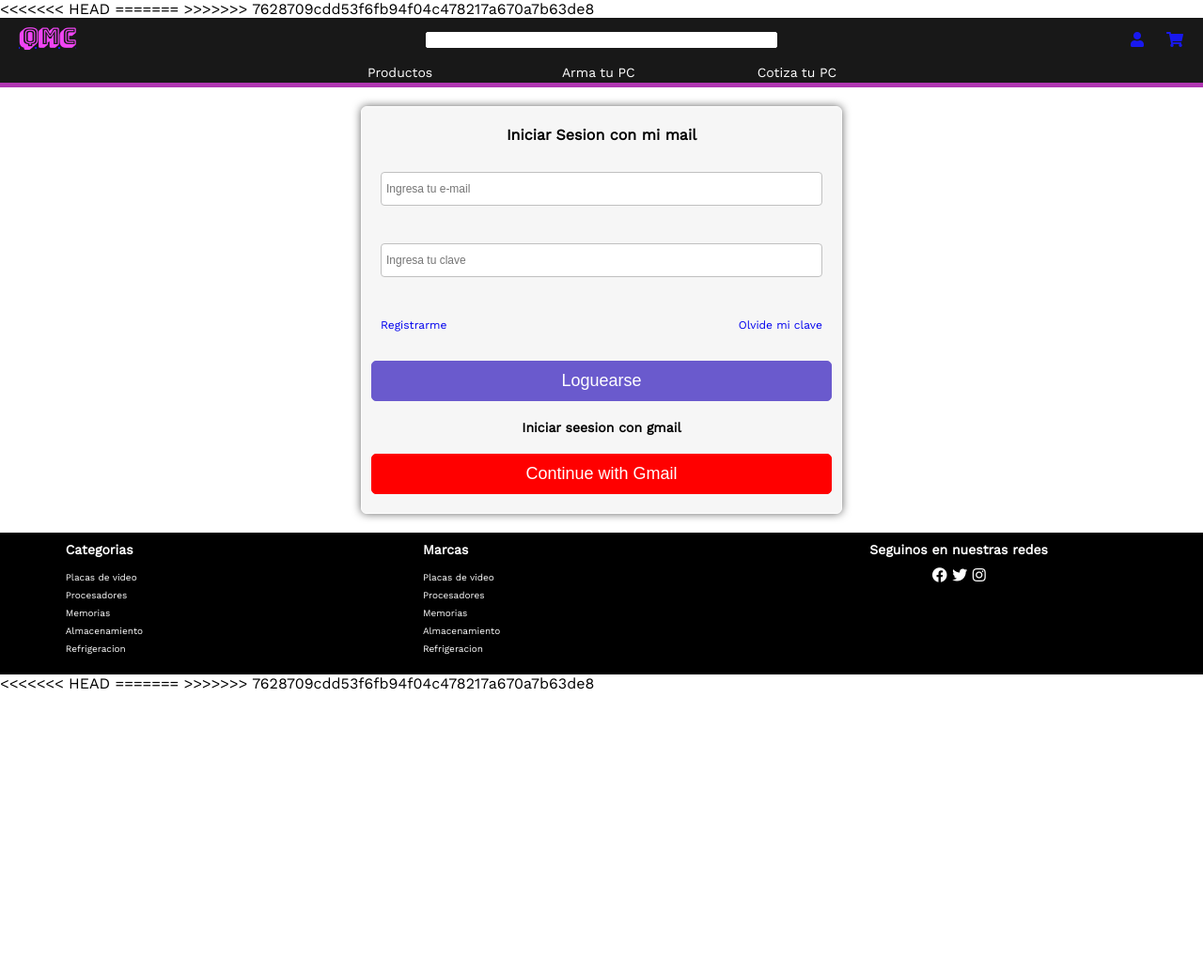
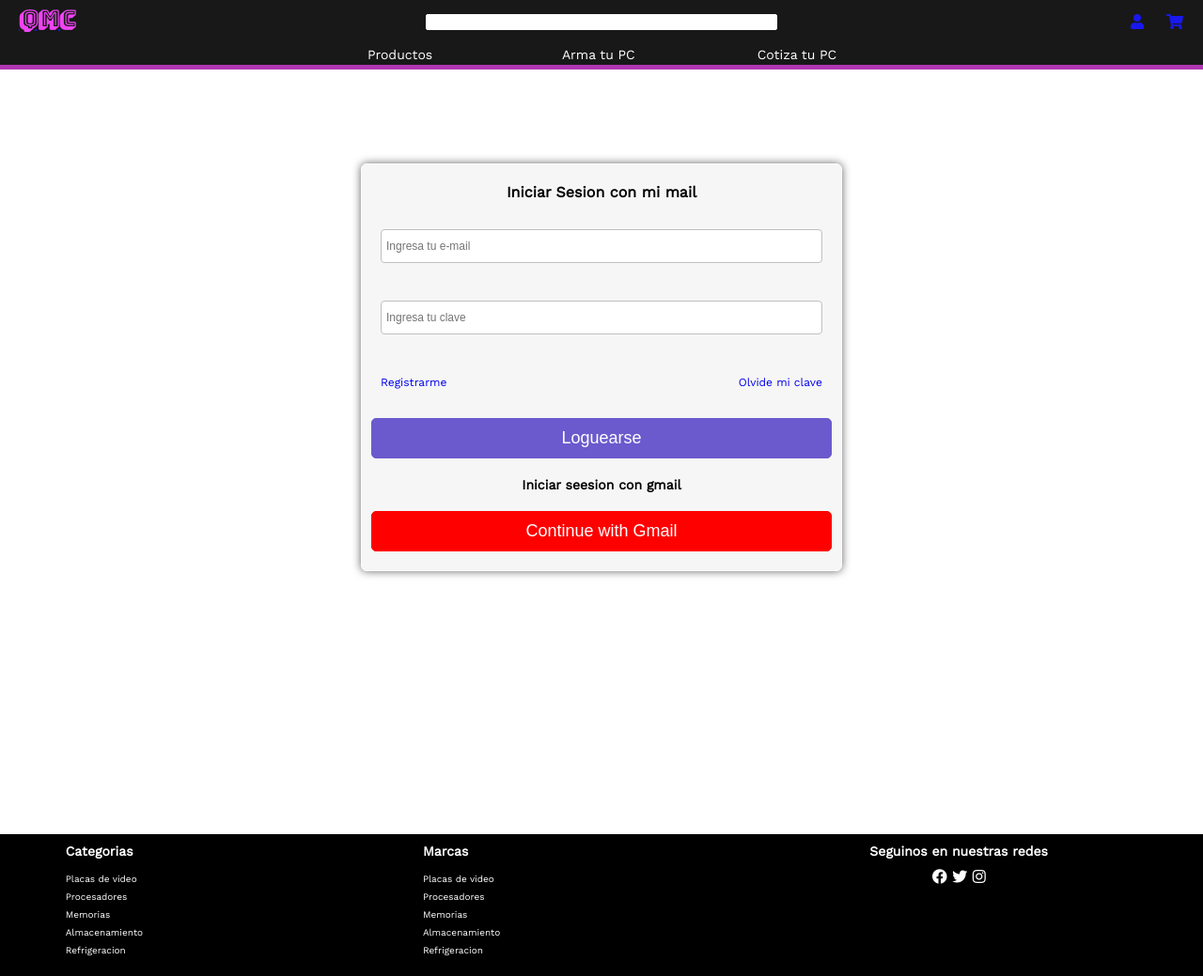
Before and after one commit to 0921CDFSNCN22LAED/grupo-03, a Node server app: page /login in a window 1280 px wide. Shown: the whole page at 94% size. Before the commit the page ends 734 px from the top, so only its background shows below. Run offline with Node 20, Linux system fonts and the light colour scheme; some libraries are stand-ins or nearby versions.

Commit message:
se modifica el estilo del desktop y el login

```diff
--- a/public/css/styles-desktop.css
+++ b/public/css/styles-desktop.css
@@ -21,6 +21,8 @@
 
         padding-left: 30vw;
         padding-right: 30vw;
+        margin-bottom: 280px;
+        margin-top: 100px;
     }
 
 /* Inicio CSS armaTuPc.html*/
--- a/views/login.html
+++ b/views/login.html
@@ -9,12 +9,7 @@
     <link rel="stylesheet" href="/css/style.css">
     <link rel="stylesheet" href="/css/styles-tablet.css">
     <link rel="stylesheet" href="/css/styles-desktop.css">
-<<<<<<< HEAD
 
-
-
-=======
->>>>>>> 7628709cdd53f6fb94f04c478217a670a7b63de8
     <link rel="preconnect" href="https://fonts.googleapis.com">
     <link rel="preconnect" href="https://fonts.gstatic.com" crossorigin>
     <link href="https://fonts.googleapis.com/css2?family=Bungee+Shade&display=swap" rel="stylesheet">
@@ -169,12 +164,6 @@
 
     </footer>
 
-<<<<<<< HEAD
-    <script src="https://cdn.jsdelivr.net/npm/@popperjs/core@2.10.2/dist/umd/popper.min.js" integrity="sha384-7+zCNj/IqJ95wo16oMtfsKbZ9ccEh31eOz1HGyDuCQ6wgnyJNSYdrPa03rtR1zdB" crossorigin="anonymous"></script>
-    <script src="https://cdn.jsdelivr.net/npm/bootstrap@5.1.3/dist/js/bootstrap.min.js" integrity="sha384-QJHtvGhmr9XOIpI6YVutG+2QOK9T+ZnN4kzFN1RtK3zEFEIsxhlmWl5/YESvpZ13" crossorigin="anonymous"></script>
-
-=======
->>>>>>> 7628709cdd53f6fb94f04c478217a670a7b63de8
 </body>
 
 </html>
```
